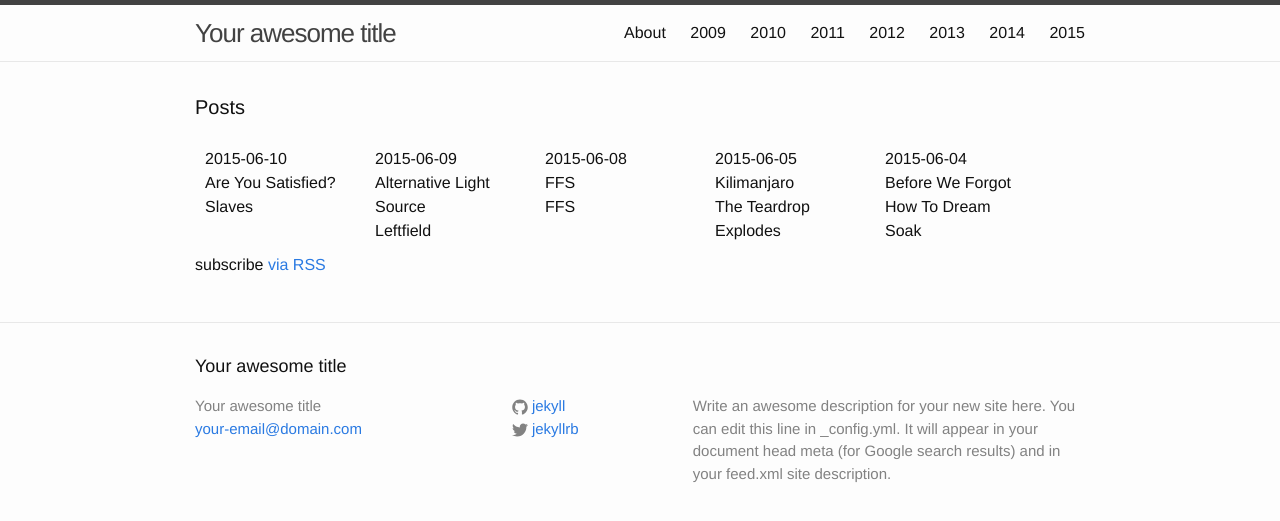
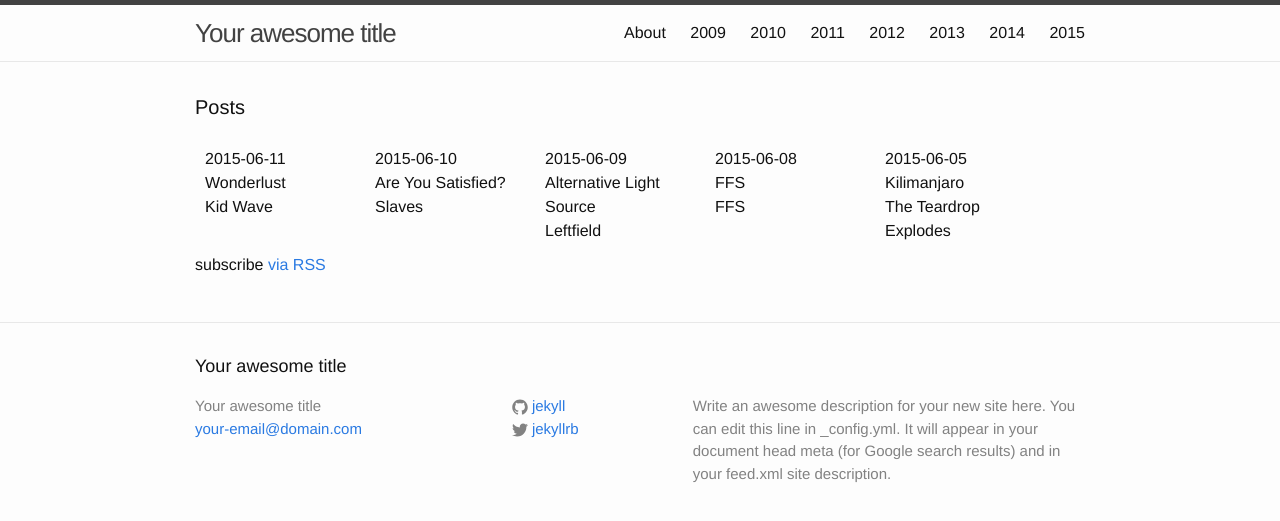
Before and after one commit to karaken12/bbc6musicaotd, a Jekyll site: the page built from site/index.html, in a window 1280 px wide. Shown: the top 521 px of the page. Built offline with Jekyll 4.4.1, drawn with Linux system fonts in a browser that asks for light colours.

Commit message:
Album for 2015-06-11.

```diff
--- a/site/_data/year/2015.yml
+++ b/site/_data/year/2015.yml
@@ -543,3 +543,8 @@
   title: Are You Satisfied?
   twitter: https://twitter.com/BBC6Music/status/608542220971556864
   spotify-id: 3Fb5mZyJn0HcP2RUtPVMXZ
+- date: 2015-06-11
+  artist: Kid Wave
+  title: Wonderlust
+  twitter: https://twitter.com/BBC6Music/status/608905318609879040
+  spotify-id: 3h5CSOh0ci5lIEEIuUxFPm
```
